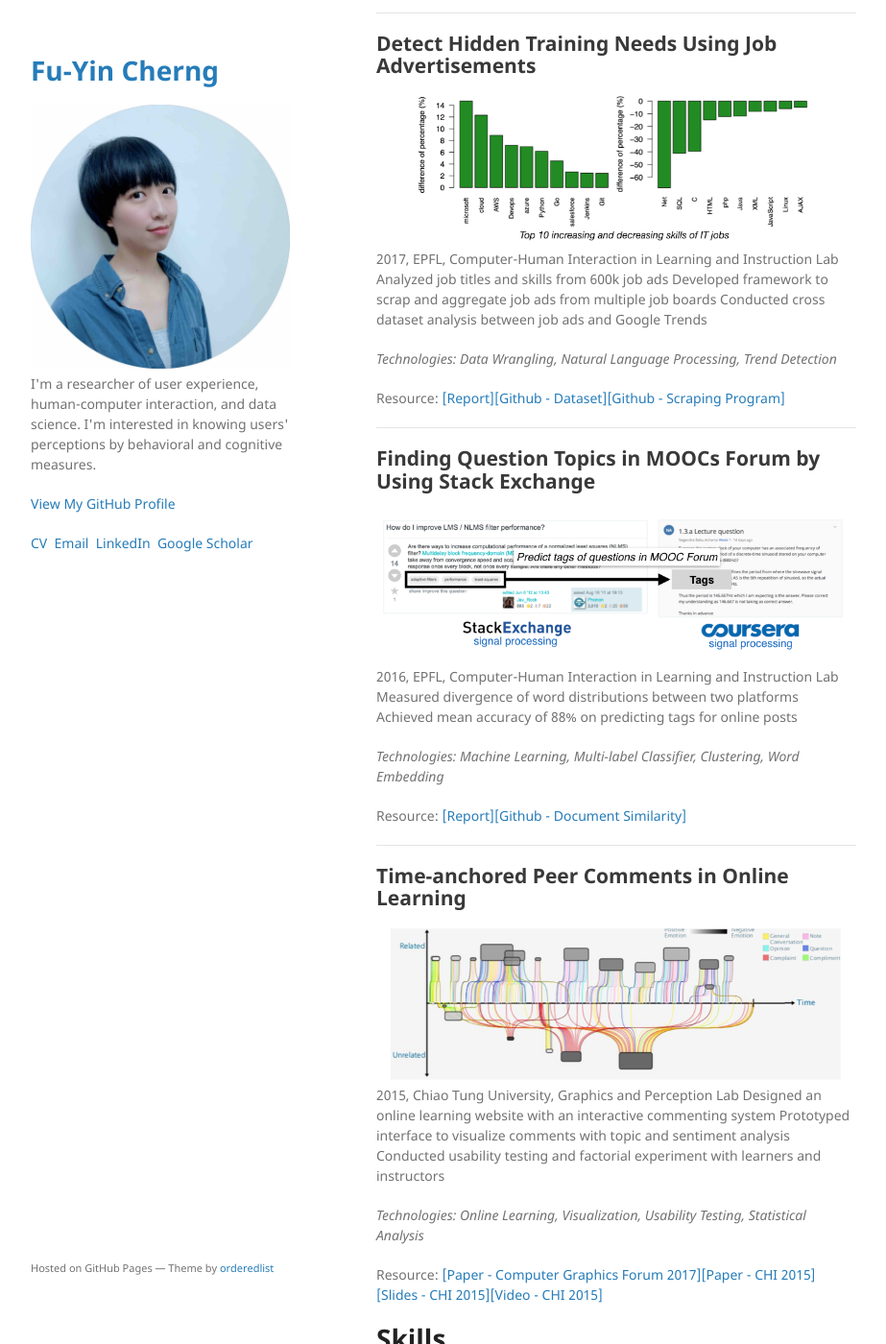
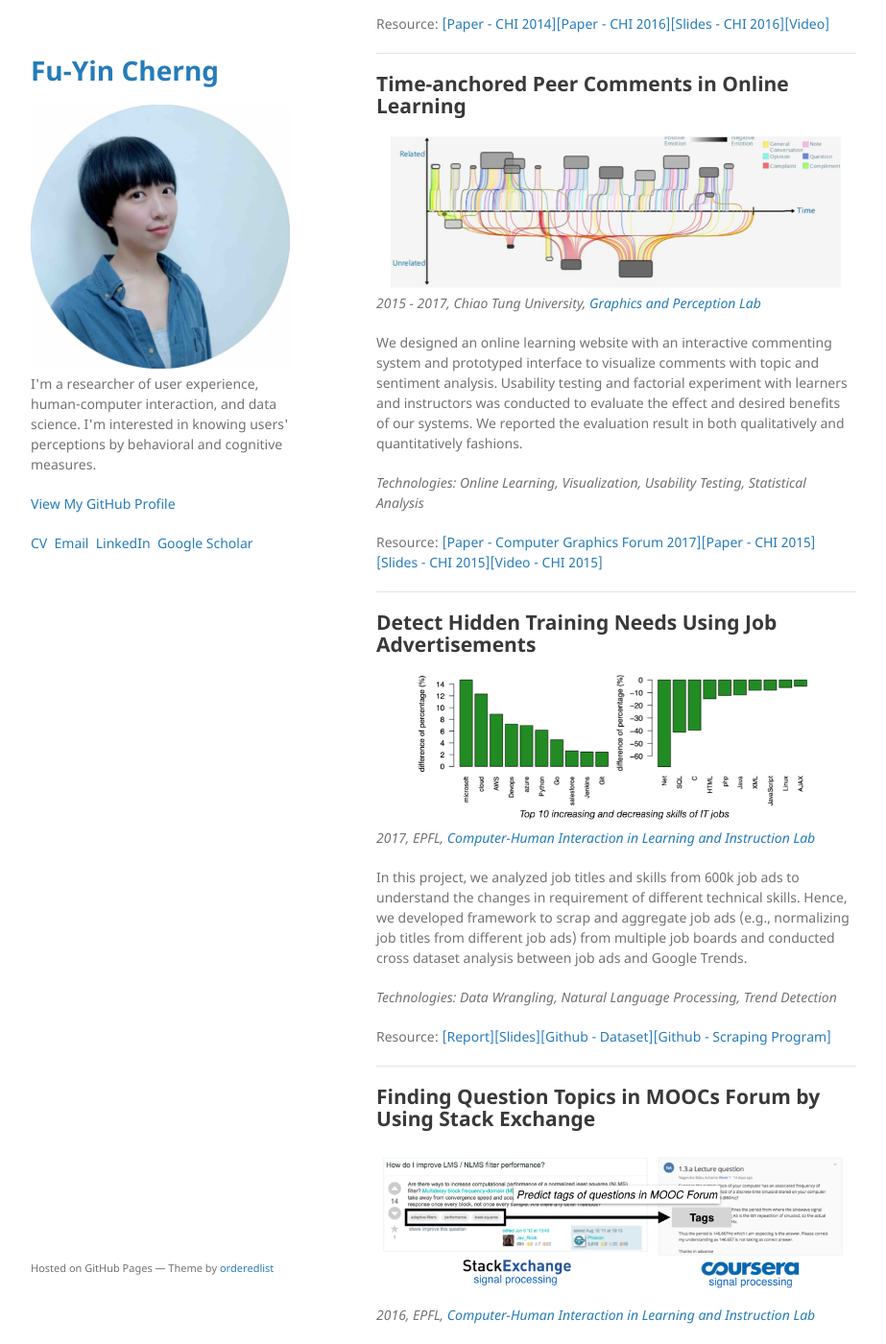
Before and after one commit to FuyinCherng/FuyinCherng.github.io, a Jekyll site: the page built from index.md, in a window 1280 px wide and 1400 px high, scrolled down 1762 px. Shown: the whole window at 96% size, without its empty margins (178-1101 px from the left). Built offline with Jekyll 4.4.1, drawn with Linux system fonts in a browser that asks for light colours; our own code applies the rules of GitHub Pages for plain Markdown files; some of the changed text lies outside the part shown.

Commit message:
update content

```diff
--- a/index.md
+++ b/index.md
@@ -34,48 +34,50 @@
 ![project_vreeg](assets/img/Pro_EEGIcon.png)
 _2014 - 2018, Chiao Tung University, [Graphics and Perception Lab](https://gpl.cs.nctu.edu.tw)_
 
-We conducted neuroscience experiment to collect users' brain signals and then applied Matlab toolboxes to process brain signals for offline and online analysis.
-Showed cognitive states complement behavioral and self-report evaluation
+We collected users' brain signals (i.e., Electroencephalography, short for EEG) and applied Matlab toolboxes to process brain signals for offline and online analysis.
+We not only uncovered the underlying cognitive states to complement the results of behavioral and self-report evaluation, but also delivered design suggestions which based on cognitive evidences.
 
 _Technologies: Physiological Data Analysis, Experiment Design, Cognitive Psychology_
 
-Resource: [[Paper - CHI 2016]](https://dl.acm.org/citation.cfm?id=3300639)[[Slides - CHI 2016]](docs/CHI19_MusicalParameters.pdf)[[Video]](https://www.youtube.com/watch?v=_uW_ibwi3Qs)
+Resource: [[Paper - CHI 2014]](https://dl.acm.org/citation.cfm?id=2557076)[[Paper - CHI 2016]](https://dl.acm.org/citation.cfm?id=2858133)[[Slides - CHI 2016]](docs/CHI2016_slides.pdf)[[Video]](https://www.youtube.com/watch?v=ElV_1hyAsm8)
+
+******
+
+## Time-anchored Peer Comments in Online Learning
+![project_vreeg](assets/img/Pro_Taping.png)
+_2015 - 2017, Chiao Tung University, [Graphics and Perception Lab](https://gpl.cs.nctu.edu.tw)_
+
+We designed an online learning website with an interactive commenting system and prototyped interface to visualize comments with topic and sentiment analysis. Usability testing and factorial experiment with learners and instructors was conducted to evaluate the effect and desired benefits of our systems. We reported the evaluation result in both qualitatively and quantitatively fashions.
+
+_Technologies: Online Learning, Visualization, Usability Testing, Statistical Analysis_
+
+Resource: [[Paper - Computer Graphics Forum 2017]](https://onlinelibrary.wiley.com/doi/abs/10.1111/cgf.13280)[[Paper - CHI 2015]](https://dl.acm.org/citation.cfm?id=2702349)[[Slides - CHI 2015]](docs/CHI2015_slides.pdf)[[Video - CHI 2015]](https://www.youtube.com/watch?v=X34Xp8NY7dM)
 
 ******
 
 ## Detect Hidden Training Needs Using Job Advertisements
 ![project_vreeg](assets/img/Pro_TraningNeeds.png)
-2017, EPFL, Computer-Human Interaction in Learning and Instruction Lab
-Analyzed job titles and skills from 600k job ads
-Developed framework to scrap and aggregate job ads from multiple job boards Conducted cross dataset analysis between job ads and Google Trends
+_2017, EPFL, [Computer-Human Interaction in Learning and Instruction Lab](https://www.epfl.ch/labs/chili/)_
+
+In this project, we analyzed job titles and skills from 600k job ads to understand the changes in requirement of different technical skills.
+Hence, we developed framework to scrap and aggregate job ads (e.g., normalizing job titles from different job ads) from multiple job boards and conducted cross dataset analysis between job ads and Google Trends.
 
 _Technologies: Data Wrangling, Natural Language Processing, Trend Detection_
 
-Resource: [[Report]](docs/JobAdsAnalysis_report.pdf)[[Github - Dataset]](https://github.com/FuyinCherng/Job-Ads-Analysis)[[Github - Scraping Program]](https://github.com/FuyinCherng/job-ads-scrap)
+Resource: [[Report]](docs/JobAdsAnalysis_report.pdf)[[Slides]](docs/DualT_advisory_FuyinCherng.pdf)[[Github - Dataset]](https://github.com/FuyinCherng/Job-Ads-Analysis)[[Github - Scraping Program]](https://github.com/FuyinCherng/job-ads-scrap)
 
 ******
 
 ## Finding Question Topics in MOOCs Forum by Using Stack Exchange
 ![project_vreeg](assets/img/Pro_Tags.png)
-2016, EPFL, Computer-Human Interaction in Learning and Instruction Lab
-Measured divergence of word distributions between two platforms
-Achieved mean accuracy of 88% on predicting tags for online posts
+_2016, EPFL, [Computer-Human Interaction in Learning and Instruction Lab](https://www.epfl.ch/labs/chili/)_
+
+We want to detect the topics of questions that are asked most frequently in the discussion forum of Coursera, so we want to use the user-generated tags of the posts in StackExchange to automatically predict the tags of the questions in Coursera.
+We first measured divergence of word distributions between the two platforms using cross-entropy, and KL and JS divergence, and L1 and L2 distance. We achieved mean accuracy of 88% on predicting tags for online posts.
 
 _Technologies: Machine Learning, Multi-label Classifier, Clustering, Word Embedding_
 
 Resource: [[Report]](docs/2016Fall_semesterProject.pdf)[[Github - Document Similarity]](https://github.com/FuyinCherng/doc-similarity)
-
-******
-
-## Time-anchored Peer Comments in Online Learning
-![project_vreeg](assets/img/Pro_Taping.png)
-2015, Chiao Tung University, Graphics and Perception Lab
-Designed an online learning website with an interactive commenting system Prototyped interface to visualize comments with topic and sentiment analysis Conducted usability testing and factorial experiment with learners and instructors
-
-_Technologies: Online Learning, Visualization, Usability Testing, Statistical Analysis_
-
-Resource: [[Paper - Computer Graphics Forum 2017]](https://onlinelibrary.wiley.com/doi/abs/10.1111/cgf.13280)[[Paper - CHI 2015]](https://dl.acm.org/citation.cfm?id=2702349)[[Slides - CHI 2015]](docs/CHI2015_slides.pdf)[[Video - CHI 2015]](https://www.youtube.com/watch?v=X34Xp8NY7dM)
-
 
 
 # Skills
```
Also changed, not shown: other parts of index.md (+2 -2 lines), 1 other file.
